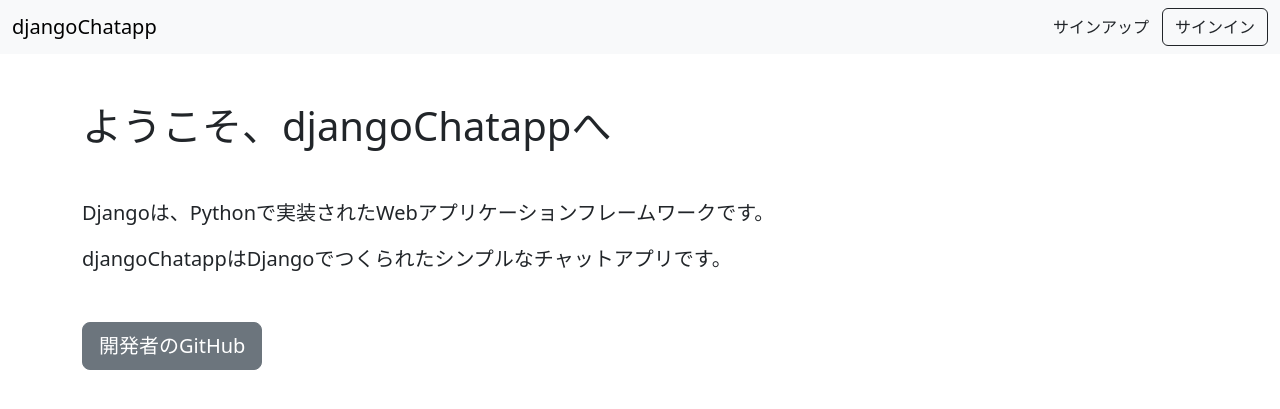
After one commit to BigMcQueen/Django-Albumapp-Project, a Django app: page / in a window 1280 px wide. The commit adds this page. Shown: the top 409 px of the page. Run offline with Django 4.2, Linux system fonts and the light colour scheme.

Commit message:
トップページを作成

```diff
--- a/chat/templates/chat/signin.html
+++ b/chat/templates/chat/signin.html
@@ -4,7 +4,9 @@
 
 <nav class="navbar navbar-light bg-light">
   <div class="container-fluid">
-    <span class="navbar-brand mb-0 h1">djangoChatapp</span>
+    <a href="{% url 'top' %}" class="text-decoration-none">
+      <span class="navbar-brand mb-0 h1">djangoChatapp</span>
+    </a>
     <div class="d-flex">
       <a href="{% url 'signup' %}" class="btn btn-outline-dark">サインアップ</a>
     </div>
--- a/chat/templates/chat/signup.html
+++ b/chat/templates/chat/signup.html
@@ -4,7 +4,9 @@
 
 <nav class="navbar navbar-light bg-light">
   <div class="container-fluid">
-    <span class="navbar-brand mb-0 h1">djangoChatapp</span>
+    <a href="{% url 'top' %}" class="text-decoration-none">
+      <span class="navbar-brand mb-0 h1">djangoChatapp</span>
+    </a>
     <div class="d-flex">
       <a href="{% url 'signin' %}" class="btn btn-outline-dark">サインイン</a>
     </div>
--- /dev/null
+++ b/chat/templates/chat/top.html
@@ -0,0 +1,33 @@
+{% extends 'chat/base.html' %}
+
+{% block header %}
+
+<nav class="navbar navbar-light bg-light">
+  <div class="container-fluid">
+    <a href="{% url 'top' %}" class="text-decoration-none">
+      <span class="navbar-brand mb-0 h1">djangoChatapp</span>
+    </a>
+    <div class="d-flex">
+      <a href="{% url 'signup' %}" class="btn btn-link link-dark text-decoration-none">サインアップ</a>
+      <a href="{% url 'signin' %}" class="btn btn-outline-dark">サインイン</a>
+    </div>
+    </a>
+  </div>
+</nav>
+
+{% endblock header %}
+
+{% block content %}
+
+<div class="container">
+  <main role="main" class="inner cover mt-5">
+    <h1 class="cover-heading">ようこそ、djangoChatappへ</h1>
+    <p class="lead mt-5">Djangoは、Pythonで実装されたWebアプリケーションフレームワークです。</p>
+    <p class="lead">djangoChatappはDjangoでつくられたシンプルなチャットアプリです。</p>
+    <p class="lead mt-5">
+      <a href="https://github.com/BigMcQueen" class="btn btn-lg btn-secondary">開発者のGitHub</a>
+    </p>
+  </main>
+</div>
+
+{% endblock content %}
--- a/chat/urls.py
+++ b/chat/urls.py
@@ -1,7 +1,8 @@
 from django.urls import path
-from .views import signup_func, signin_func, listview_func, signout_func, detail_func, good_func, ChatCreate
+from .views import top_func, signup_func, signin_func, listview_func, signout_func, detail_func, good_func, ChatCreate
 
 urlpatterns = [
+    path('', top_func, name='top'),
     path('signup/', signup_func, name='signup'),
     path('signin/', signin_func, name='signin'),
     path('list/', listview_func, name='list'),
--- a/chat/views.py
+++ b/chat/views.py
@@ -9,6 +9,9 @@
 from django.urls import reverse_lazy
 
 # Create your views here.
+def top_func(request):
+    return render(request, 'chat/top.html')
+
 def signup_func(request):
     if request.method == 'POST':
         username = request.POST['username']
```
